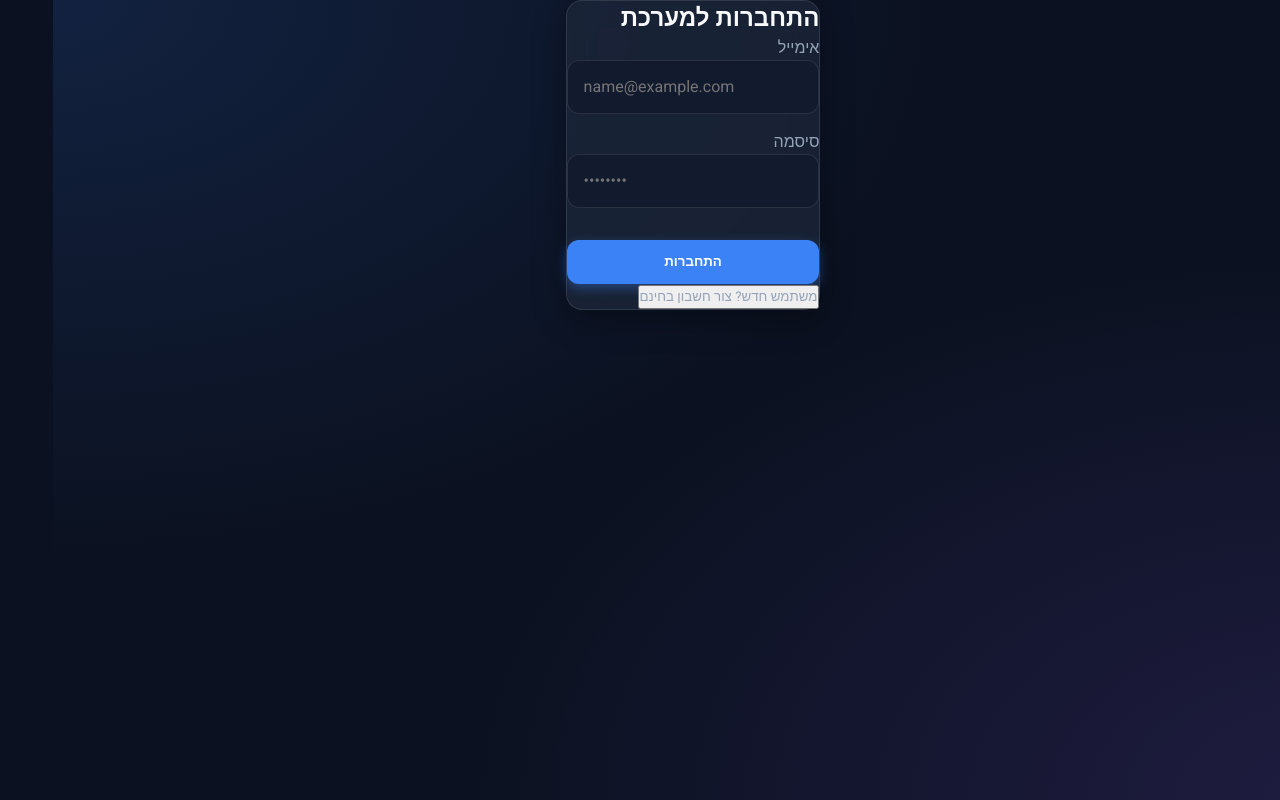
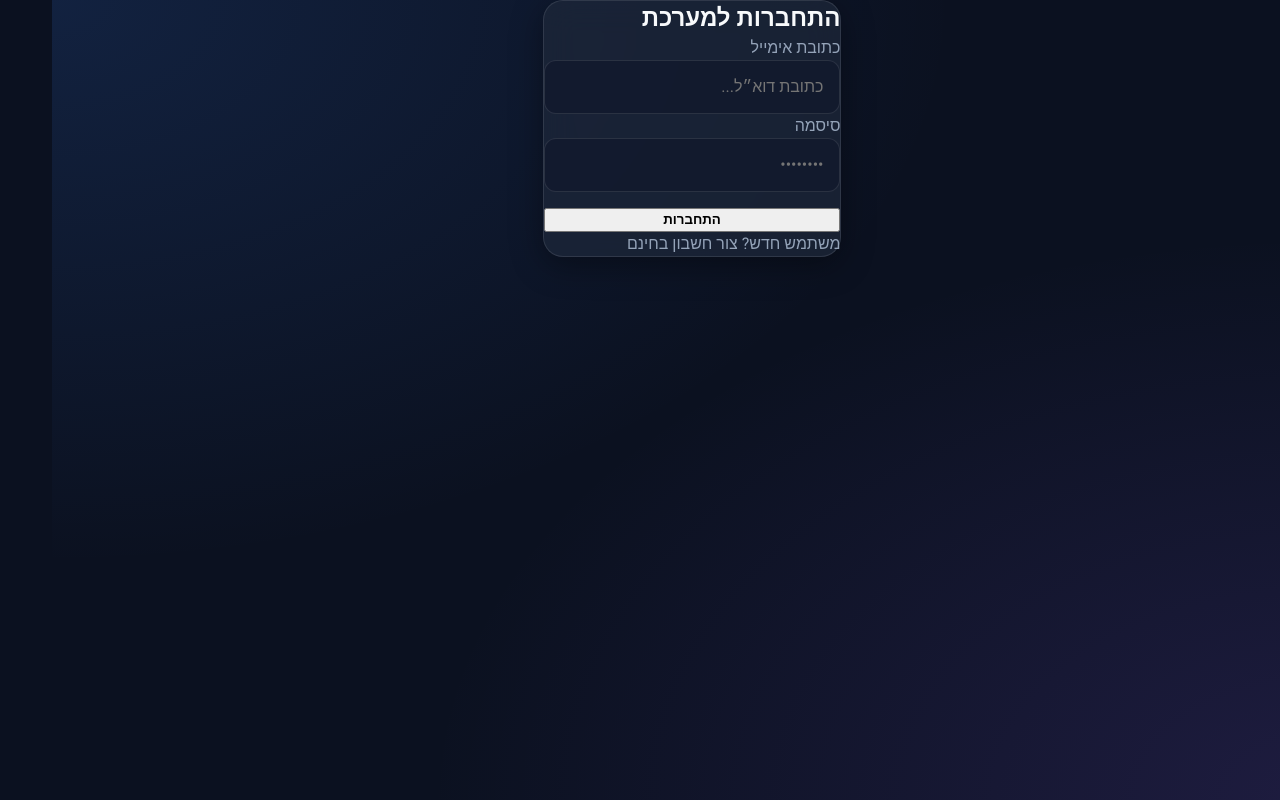
Before and after one commit to dorey-cmd/home-eco, a React (Vite) app: page /add in a window 1280 px wide. Built offline with nearby package versions, Linux system fonts and the light colour scheme.

Commit message:
fix(ui): refined login form aesthetics according to user request

```diff
--- a/src/pages/Login.tsx
+++ b/src/pages/Login.tsx
@@ -58,30 +58,30 @@ const Login = () => {
 
   return (
     <div className="flex flex-col items-center justify-center min-h-[80vh] p-4 bg-transparent" dir="rtl">
-      <div className="w-full max-w-xs glass-panel p-6" style={{ borderRadius: '16px' }}>
+      <div className="w-full max-w-sm glass-panel p-8" style={{ borderRadius: '20px', border: '1px solid rgba(255,255,255,0.1)' }}>
 
-        <h2 className="text-xl font-bold text-right mb-6 text-white">
+        <h2 className="text-2xl font-bold text-center mb-8 text-white tracking-wide">
           {isSignUp ? 'יצירת חשבון' : 'התחברות למערכת'}
         </h2>
 
         {msg && (
-          <div className={`mb-4 p-3 rounded-lg text-sm text-center font-bold ${
-            msg.type === 'error' ? 'bg-danger text-white' :
-            msg.type === 'success' ? 'bg-success text-white' :
-            'bg-accent text-white'
+          <div className={`mb-6 p-4 rounded-xl text-sm text-center font-bold ${
+            msg.type === 'error' ? 'bg-danger/20 text-[#ff6b6b] border border-danger/30' :
+            msg.type === 'success' ? 'bg-success/20 text-[#4ade80] border border-success/30' :
+            'bg-accent/20 text-accent border border-accent/30'
           }`} style={{ animation: 'fadeIn 0.3s ease' }}>
             {msg.text}
           </div>
         )}
 
-        <form onSubmit={handleAuth} className="flex flex-col gap-4">
+        <form onSubmit={handleAuth} className="flex flex-col gap-5">
           <div>
-            <label className="text-secondary text-sm mb-1 block text-right font-medium">אימייל</label>
+            <label className="text-secondary text-sm mb-2 block font-medium">כתובת אימייל</label>
             <input
               type="email"
-              className="glass-input w-full p-2.5 font-sans text-left"
-              dir="ltr"
-              placeholder="name@example.com"
+              className="glass-input w-full p-3 font-sans text-right"
+              dir="rtl"
+              placeholder="כתובת דוא״ל..."
               value={email}
               onChange={(e) => setEmail(e.target.value)}
               required
@@ -89,11 +89,11 @@ const Login = () => {
           </div>
 
           <div>
-            <label className="text-secondary text-sm mb-1 block text-right font-medium">סיסמה</label>
+            <label className="text-secondary text-sm mb-2 block font-medium">סיסמה</label>
             <input
               type="password"
-              className="glass-input w-full p-2.5 font-sans text-left"
-              dir="ltr"
+              className="glass-input w-full p-3 font-sans text-right"
+              dir="rtl"
               placeholder="••••••••"
               value={password}
               onChange={(e) => setPassword(e.target.value)}
@@ -103,19 +103,21 @@ const Login = () => {
           </div>
 
           {isSignUp && (
-            <div className="mt-2 text-right">
-              <label className="text-secondary text-sm mb-2 block font-medium">סוג חשבון</label>
-              <div className="flex gap-2">
+            <div className="mt-2">
+              <label className="text-secondary text-sm mb-2 block font-medium">סוג משתמש</label>
+              <div className="flex gap-3">
                 <button
                   type="button"
-                  className={`flex-1 glass-button py-2 ${!isBusiness ? 'border-accent text-accent bg-accent/10' : 'secondary opacity-70'}`}
+                  className={`flex-1 rounded-xl py-2 transition-colors border ${!isBusiness ? 'bg-accent/20 border-accent text-accent' : 'bg-transparent border-[rgba(255,255,255,0.2)] text-secondary'}`}
+                  style={{ fontWeight: !isBusiness ? 'bold' : 'normal' }}
                   onClick={() => setIsBusiness(false)}
                 >
                   בייתי
                 </button>
                 <button
                   type="button"
-                  className={`flex-1 glass-button py-2 ${isBusiness ? 'border-accent text-accent bg-accent/10' : 'secondary opacity-70'}`}
+                  className={`flex-1 rounded-xl py-2 transition-colors border ${isBusiness ? 'bg-accent/20 border-accent text-accent' : 'bg-transparent border-[rgba(255,255,255,0.2)] text-secondary'}`}
+                  style={{ fontWeight: isBusiness ? 'bold' : 'normal' }}
                   onClick={() => setIsBusiness(true)}
                 >
                   עסקי
@@ -126,23 +128,28 @@ const Login = () => {
 
           <button
             type="submit"
-            className="glass-button w-full mt-4 justify-center py-3 font-bold"
+            className="w-full mt-4 justify-center py-3.5 font-bold rounded-xl bg-accent text-white hover:opacity-90 transition-opacity border-none shadow-[0_4px_15px_rgba(99,102,241,0.3)]"
             disabled={loading}
           >
-            {loading ? 'טוען...' : (isSignUp ? 'הרשמה' : 'התחברות')}
+            {loading ? 'טוען...' : (isSignUp ? 'הרשמה למערכת' : 'התחברות')}
           </button>
         </form>
 
         <div className="text-center mt-6">
-          <button
-            className="text-secondary text-sm hover:text-white transition-colors"
+          <div
+            className="text-secondary cursor-pointer hover:text-white transition-colors block text-sm"
+            style={{ display: 'inline-block' }}
             onClick={() => {
               setIsSignUp(!isSignUp);
               setMsg(null);
             }}
           >
-            {isSignUp ? 'כבר רשום? התחבר כאן' : 'משתמש חדש? צור חשבון בחינם'}
-          </button>
+            {isSignUp ? (
+              <span>כבר רשום? <span className="text-accent underline decoration-accent underline-offset-4">התחבר כאן</span></span>
+            ) : (
+              <span>משתמש חדש? <span className="text-accent underline decoration-accent underline-offset-4">צור חשבון בחינם</span></span>
+            )}
+          </div>
         </div>
 
       </div>
```
